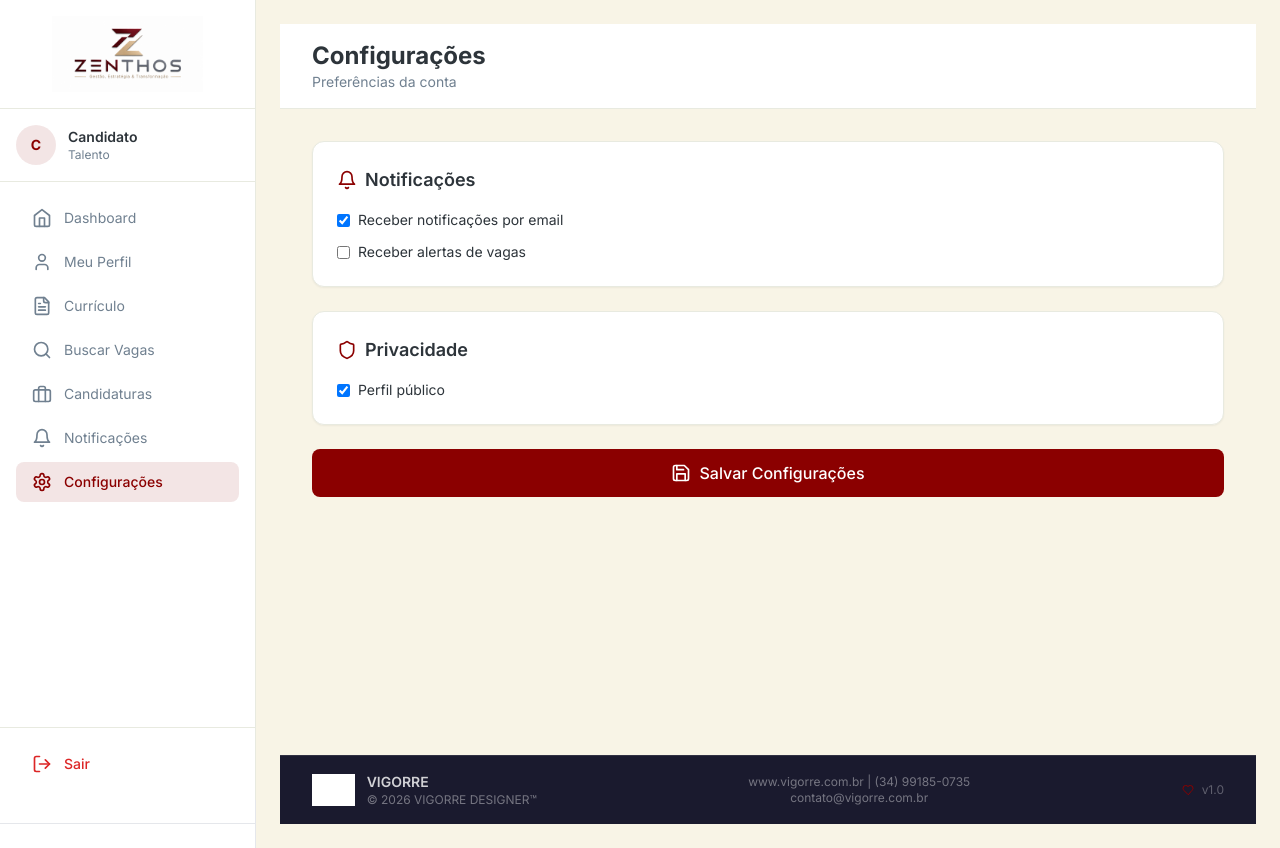
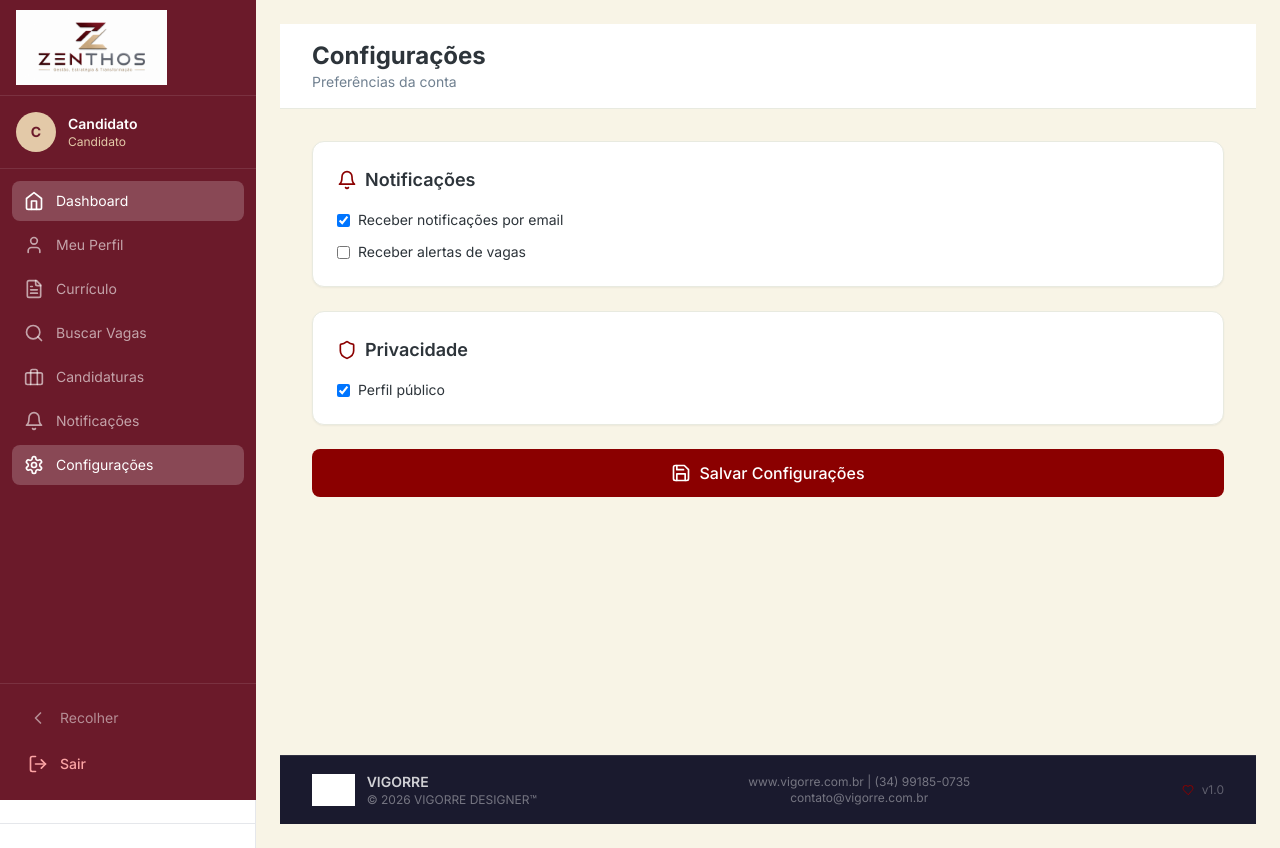
Before and after one commit to trivoroficial/consult_recruit, a Next.js app: page /candidato/configuracoes in a window 1280 px wide. Built offline with nearby package versions, Linux system fonts and the light colour scheme; grey boxes are pictures that could not be loaded.

Commit message:
Update SidebarCandidato.tsx

```diff
--- a/src/components/dashboard/SidebarCandidato.tsx
+++ b/src/components/dashboard/SidebarCandidato.tsx
@@ -7,25 +7,50 @@ import {
   User,
   FileText,
   Search,
-  CheckCircle,
+  Briefcase,
+  Bell,
   Settings,
   LogOut,
-  Bell,
-  Briefcase
+  ChevronLeft
 } from 'lucide-react'
+import { useState, useEffect } from 'react'
+import { supabase } from '@lib/supabase/client'
 
 export function SidebarCandidato() {
   const pathname = usePathname()
   const router = useRouter()
+  const [userName, setUserName] = useState('Candidato')
+  const [collapsed, setCollapsed] = useState(false)
 
-  const handleLogout = () => {
+  useEffect(() => {
+    const userData = localStorage.getItem('zenthos_user')
+    if (userData) {
+      try {
+        const parsed = JSON.parse(userData)
+        const name = parsed.name || 'Candidato'
+        const formattedName = name.split(' ').map((n: string) =>
+          n.charAt(0).toUpperCase() + n.slice(1).toLowerCase()
+        ).join(' ')
+        setUserName(formattedName)
+      } catch {
+        setUserName('Candidato')
+      }
+    }
+  }, [])
+
+  const handleLogout = async () => {
     localStorage.removeItem('zenthos_user')
     document.cookie = 'zenthos_user=; path=/; max-age=0'
+    await supabase.auth.signOut()
     router.push('/login')
   }
 
+  const isActive = (href: string) => {
+    return pathname === href || pathname?.startsWith(href + '/')
+  }
+
   const menuItems = [
-    { icon: Home, label: 'Dashboard', href: '/candidato/dashboard' },
+    { icon: Home, label: 'Dashboard', href: '/candidato' },
     { icon: User, label: 'Meu Perfil', href: '/candidato/perfil' },
     { icon: FileText, label: 'Currículo', href: '/candidato/curriculo' },
     { icon: Search, label: 'Buscar Vagas', href: '/candidato/vagas' },
@@ -35,58 +60,72 @@ export function SidebarCandidato() {
   ]
 
   return (
-    <aside className="w-64 bg-white border-r border-[#E8EAE0] h-screen flex flex-col fixed left-0 top-0 z-50">
-      {/* LOGO 2cm */}
-      <div className="p-4 border-b border-[#E8EAE0] flex justify-center">
+    <aside className={`bg-[#6B1A2A] text-white/80 flex flex-col h-screen fixed left-0 top-0 z-50 transition-all duration-300 ${collapsed ? 'w-20' : 'w-64'}`}>
+      {/* LOGO - 2cm altura */}
+      <div className={`p-4 border-b border-white/10 flex items-center ${collapsed ? 'justify-center h-20' : 'h-24'}`}>
         <img
           src="/logo.png"
           alt="ZENTHOS"
-          className="h-[2cm] w-auto object-contain"
+          className="object-contain"
+          style={{
+            height: '2cm',
+            width: 'auto'
+          }}
         />
       </div>
 
       {/* PERFIL */}
-      <div className="p-4 border-b border-[#E8EAE0]">
-        <div className="flex items-center gap-3">
-          <div className="w-10 h-10 bg-[#8B0000]/10 rounded-full flex items-center justify-center text-[#8B0000] font-bold text-sm">
-            C
+      <div className={`p-4 border-b border-white/10 ${collapsed ? 'text-center' : ''}`}>
+        <div className={`flex items-center ${collapsed ? 'justify-center' : 'gap-3'}`}>
+          <div className="w-10 h-10 bg-[#E3C9A8] rounded-full flex items-center justify-center text-[#6B1A2A] font-bold text-sm flex-shrink-0">
+            {userName.charAt(0).toUpperCase()}
           </div>
-          <div>
-            <p className="font-semibold text-sm text-[#2D343A]">Candidato</p>
-            <p className="text-xs text-[#708090]">Talento</p>
-          </div>
+          {!collapsed && (
+            <div className="flex-1 min-w-0">
+              <p className="font-semibold text-sm text-white truncate">{userName}</p>
+              <p className="text-xs text-[#E3C9A8] truncate">Candidato</p>
+            </div>
+          )}
         </div>
       </div>
 
       {/* MENU */}
-      <nav className="flex-1 p-4 space-y-1 overflow-y-auto">
+      <nav className="flex-1 p-3 overflow-y-auto space-y-1">
         {menuItems.map((item) => {
-          const isActive = pathname === item.href || pathname?.startsWith(item.href + '/')
+          const Icon = item.icon
+          const active = isActive(item.href)
           return (
             <Link
               key={item.href}
               href={item.href}
-              className={`flex items-center gap-3 px-4 py-2.5 rounded-lg transition ${
-                isActive
-                  ? 'bg-[#8B0000]/10 text-[#8B0000] font-medium'
-                  : 'text-[#708090] hover:bg-[#F8F4E6] hover:text-[#8B0000]'
-              }`}
+              className={`flex items-center gap-3 px-3 py-2.5 rounded-lg transition ${
+                active
+                  ? 'bg-white/20 text-white'
+                  : 'text-white/60 hover:bg-white/10 hover:text-white'
+              } ${collapsed ? 'justify-center' : ''}`}
             >
-              <item.icon className="h-5 w-5" />
-              <span className="text-sm">{item.label}</span>
+              <Icon className="h-5 w-5 flex-shrink-0" />
+              {!collapsed && <span className="text-sm">{item.label}</span>}
             </Link>
           )
         })}
       </nav>
 
-      {/* SAIR */}
-      <div className="p-4 border-t border-[#E8EAE0]">
+      {/* FOOTER */}
+      <div className="p-4 border-t border-white/10">
+        <button
+          onClick={() => setCollapsed(!collapsed)}
+          className={`w-full flex items-center gap-3 px-3 py-2 text-white/50 hover:text-white hover:bg-white/10 rounded-lg transition ${collapsed ? 'justify-center' : ''}`}
+        >
+          <ChevronLeft className={`h-5 w-5 transition-transform ${collapsed ? 'rotate-180' : ''}`} />
+          {!collapsed && <span className="text-sm">Recolher</span>}
+        </button>
         <button
           onClick={handleLogout}
-          className="flex items-center gap-3 px-4 py-2.5 text-red-600 hover:bg-red-50 rounded-lg transition w-full"
+          className={`w-full flex items-center gap-3 px-3 py-2.5 mt-2 text-red-300 hover:bg-red-500/20 hover:text-red-200 rounded-lg transition ${collapsed ? 'justify-center' : ''}`}
         >
-          <LogOut className="h-5 w-5" />
-          <span className="text-sm font-medium">Sair</span>
+          <LogOut className="h-5 w-5 flex-shrink-0" />
+          {!collapsed && <span className="text-sm font-medium">Sair</span>}
         </button>
       </div>
     </aside>
```
